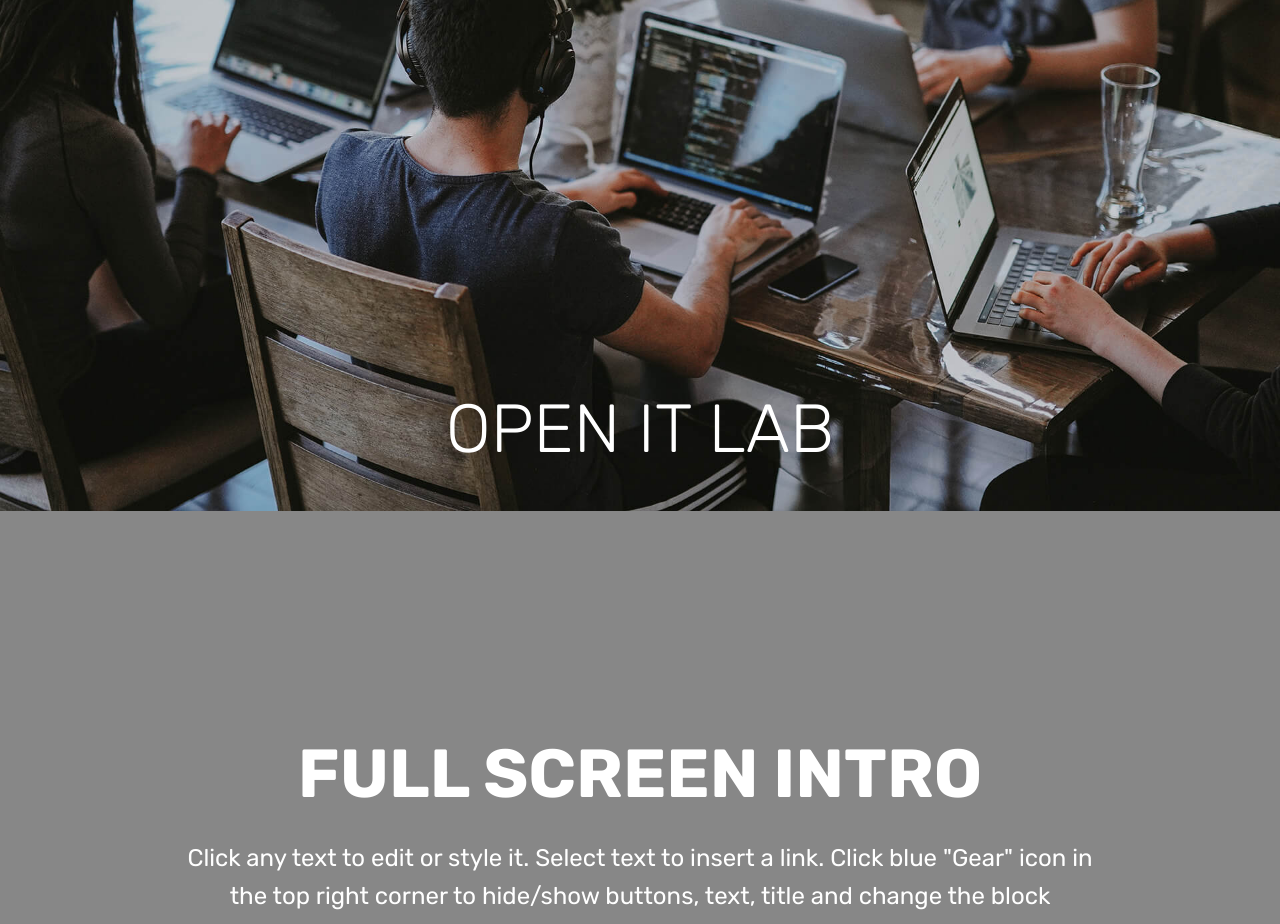
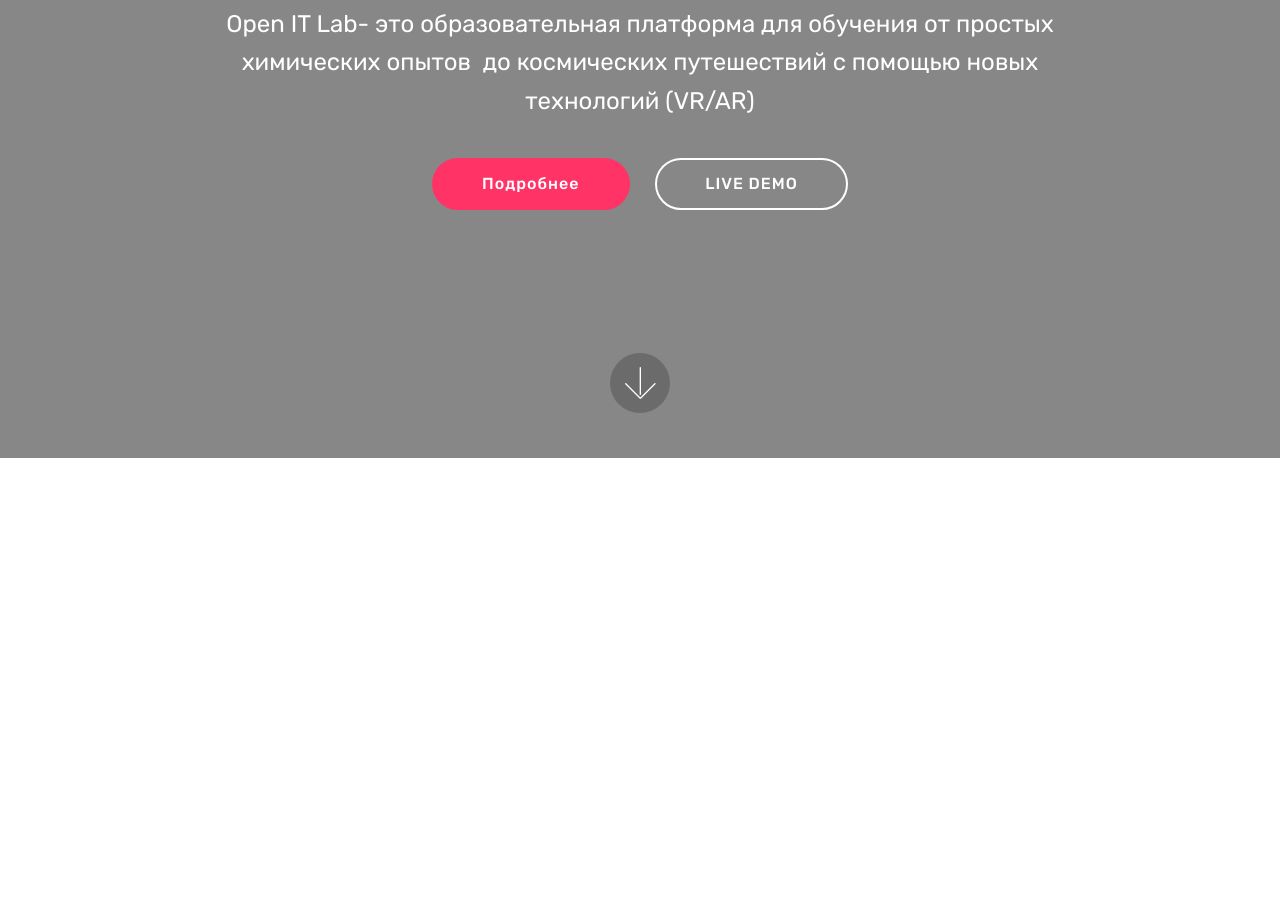
Before and after one commit to timon777/oitlab, a plain HTML site: page index.html in a window 1280 px wide. Shown: the part 342-1266 px from the top of the page. After the commit the page ends 800 px from the top, so only its background shows below. Drawn offline with Linux system fonts and the light colour scheme; files whose address does not match are found by name.

Commit message:
create github pages

```diff
--- a/assets/mobirise/css/mbr-additional.css
+++ b/assets/mobirise/css/mbr-additional.css
@@ -1413,29 +1413,6 @@
   background: #ff3366 !important;
   box-shadow: none !important;
 }
-.cid-rIkwCMFjbi {
-  background: #ffffff;
-}
-.cid-rIkwCMFjbi .image-block {
-  margin: auto;
-  width: 100% !important;
-}
-.cid-rIkwCMFjbi .mbr-figure {
-  margin: 0 auto;
-}
-.cid-rIkwCMFjbi figcaption {
-  position: relative;
-}
-.cid-rIkwCMFjbi figcaption div {
-  position: absolute;
-  bottom: 0;
-  width: 100%;
-}
-@media (max-width: 768px) {
-  .cid-rIkwCMFjbi .image-block {
-    width: 100% !important;
-  }
-}
 .cid-rIJ2Kp2CCe .navbar {
   background: #ffffff;
   transition: none;
--- a/index.html
+++ b/index.html
@@ -70,22 +70,7 @@
     </nav>
 </section>
 
-<section class="engine"><a href="https://mobirise.info/i">free website creation software</a></section><section class="cid-rIkwCMFjbi" id="image2-1">
-
-
-
-    <figure class="mbr-figure">
-        <div class="image-block" style="width: 100%;">
-            <img src="assets/images/background4.jpg" alt="Mobirise" title="">
-            <figcaption class="mbr-figure-caption mbr-figure-caption-over">
-                <div class="pb-5 px-3 mbr-white align-center mbr-fonts-style display-1">
-                    OPEN IT LAB</div>
-            </figcaption>
-        </div>
-    </figure>
-</section>
-
-<section class="cid-rIJ2JEJacy mbr-fullscreen" data-bg-video="http://oitlab.com/herovid_v2.mp4" id="header2-2">
+<section class="engine"><a href="https://mobirise.info/y">free html web templates</a></section><section class="cid-rIJ2JEJacy mbr-fullscreen" data-bg-video="https://youtu.be/2RR7VSMfSds" id="header2-2">
 
 
 
@@ -95,16 +80,13 @@
         <div class="row justify-content-md-center">
             <div class="mbr-white col-md-10">
                 <h1 class="mbr-section-title mbr-bold pb-3 mbr-fonts-style display-1">
-                    FULL SCREEN INTRO
-                </h1>
+                    Open IT LAB</h1>
 
                 <p class="mbr-text pb-3 mbr-fonts-style display-5">
-                    Click any text to edit or style it. Select text to insert a link. Click blue "Gear" icon in the top right corner to hide/show buttons, text, title and change the block background. Click red "+" in the bottom right corner to add a new block. Use the top left menu to create new pages, sites and add themes.
+                    Open IT Lab- это образовательная&nbsp;платформа для обучения от простых химических опытов &nbsp;до космических путешествий с помощью новых технологий (VR/AR)
                 </p>
-                <div class="mbr-section-btn">
-                    <a class="btn btn-md btn-secondary display-4" href="https://mobirise.co">LEARN MORE</a>
-                    <a class="btn btn-md btn-white-outline display-4" href="https://mobirise.co">LIVE DEMO</a>
-                </div>
+                <div class="mbr-section-btn"><a class="btn btn-md btn-secondary display-4" href="https://mobirise.co">Подробнее</a>
+                    <a class="btn btn-md btn-white-outline display-4" href="https://mobirise.co">LIVE DEMO</a></div>
             </div>
         </div>
     </div>
```
Also changed, not shown: 1 other file.
